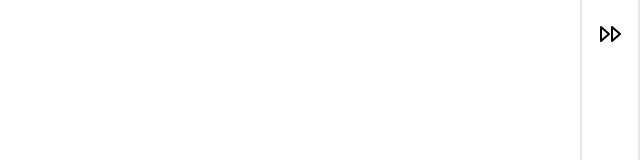
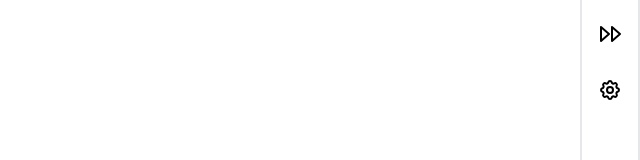
Before and after one commit to kcpetersen111/algo-visualizer, a Next.js app: page / in a window 1280 px wide. Shown: the part 284-444 px from the top of the page, without its empty margins (640-1280 px from the left). Built offline with nearby package versions, Linux system fonts and the light colour scheme.

Commit message:
settings button

```diff
--- a/src/app/components/ToolBar.tsx
+++ b/src/app/components/ToolBar.tsx
@@ -1,4 +1,4 @@
-import { IconPlus, IconX, IconLine, IconPointer, IconPlayerTrackNext, IconPlayerPlay } from "@tabler/icons-react";
+import { IconPlus, IconX, IconLine, IconPointer, IconPlayerTrackNext, IconPlayerPlay, IconSettings } from "@tabler/icons-react";
 import { useRef, useState } from "react";
 import Draggable from "react-draggable";
 
@@ -9,6 +9,7 @@ type ToolBarProps = {
     selectNode: Function;
     nextNode: Function;
     playNode: Function;
+    settings: Function;
     tool: string;
 }
 
@@ -25,7 +26,7 @@ const SettingsPopover = () => {
     );
 }
 
-export const ToolBar = ({ activateAdd, removeNode, activateConnect, selectNode, nextNode, playNode, tool }: ToolBarProps) => {
+export const ToolBar = ({ activateAdd, removeNode, activateConnect, selectNode, nextNode, playNode, settings, tool }: ToolBarProps) => {
 
     const buttonStyles = "hover:bg-slate-200 rounded-lg p-2 my-2 "
 
@@ -33,7 +34,6 @@ export const ToolBar = ({ activateAdd, removeNode, activateConnect, selectNode,
 
     return (
         <>
-            <Draggable nodeRef={nodeRef} grid={[window.innerWidth - 60, window.innerHeight - 10]}>
             <div ref={nodeRef} className="flex flex-col h-full w-fit p-2 divide-transparent border-2">
                 <button className={buttonStyles + (tool === "add" ? "bg-slate-200" : "bg-transparent")} onClick={() => activateAdd()}>
                     <IconPlus />
@@ -53,8 +53,10 @@ export const ToolBar = ({ activateAdd, removeNode, activateConnect, selectNode,
                 <button className={buttonStyles + (tool === "next" ? "bg-slate-200" : "bg-transparent")} onClick={() => {nextNode(); console.log('next')}}>
                     <IconPlayerTrackNext />
                 </button>
+                <button className={buttonStyles + (tool === "next" ? "bg-slate-200" : "bg-transparent")} onClick={() => {settings(); console.log('settings')}}>
+                    <IconSettings />
+                </button>
             </div>
-            </Draggable>
         </>
     );
 }
```
Lines whose indentation alone changed are shown as unchanged.
